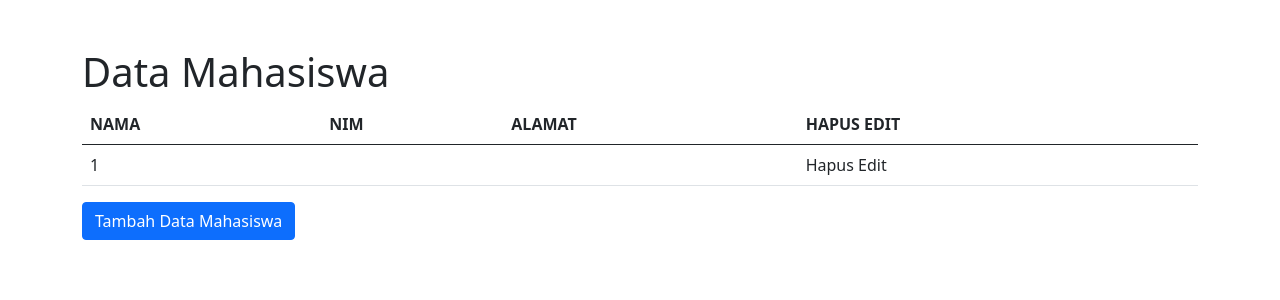
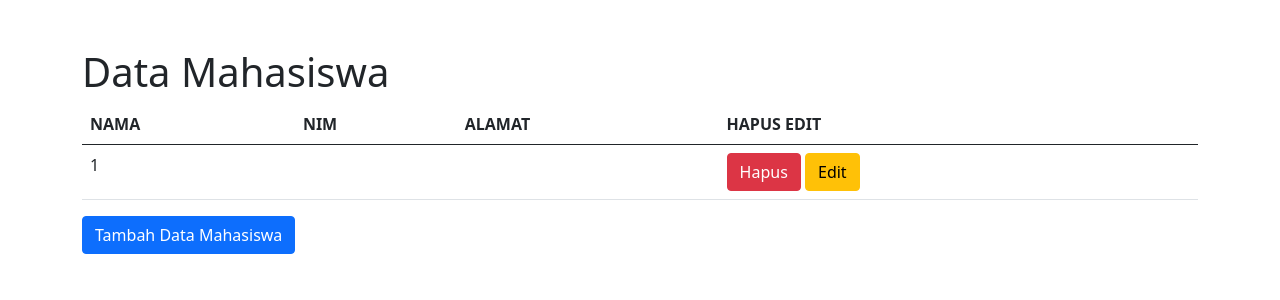
Before and after one commit to jeegaje/latihan-flask, a Flask app: page /datamahasiswa in a window 1280 px wide. Shown: the part 56-356 px from the top of the page. Run offline with Flask 2, Linux system fonts and the light colour scheme; tables that the repository leaves empty or names only in its code hold one stand-in row (values such as "Sample post"); some libraries are stand-ins or nearby versions.

Commit message:
Tambah button edit dan hapus

```diff
--- a/templates/datamahasiswa.html
+++ b/templates/datamahasiswa.html
@@ -43,7 +43,10 @@
             <td>{{ baris.0 }}</td>
             <td>{{ baris.1 }}</td>
             <td>{{ baris.2 }}</td>
-            <td>Hapus Edit</td>
+            <td>
+              <a class="btn btn-danger" href="/hapus/{{ baris.1 }}" role="button">Hapus</a>
+              <a class="btn btn-warning" href="#" role="button">Edit</a>
+            </td>
           </tr>
           {% endfor %}
         </tbody>
@@ -51,12 +54,12 @@
 
 
       <!-- Button trigger modal -->
-      <button type="button" class="btn btn-primary" data-bs-toggle="modal" data-bs-target="#exampleModal">
+      <button type="button" class="btn btn-primary" data-bs-toggle="modal" data-bs-target="#formTambah">
         Tambah Data Mahasiswa
       </button>
 
       <!-- Modal -->
-      <div class="modal fade" id="exampleModal" tabindex="-1" aria-labelledby="exampleModalLabel" aria-hidden="true">
+      <div class="modal fade" id="formTambah" tabindex="-1" aria-labelledby="exampleModalLabel" aria-hidden="true">
         <div class="modal-dialog">
           <div class="modal-content">
             <div class="modal-header">
```
